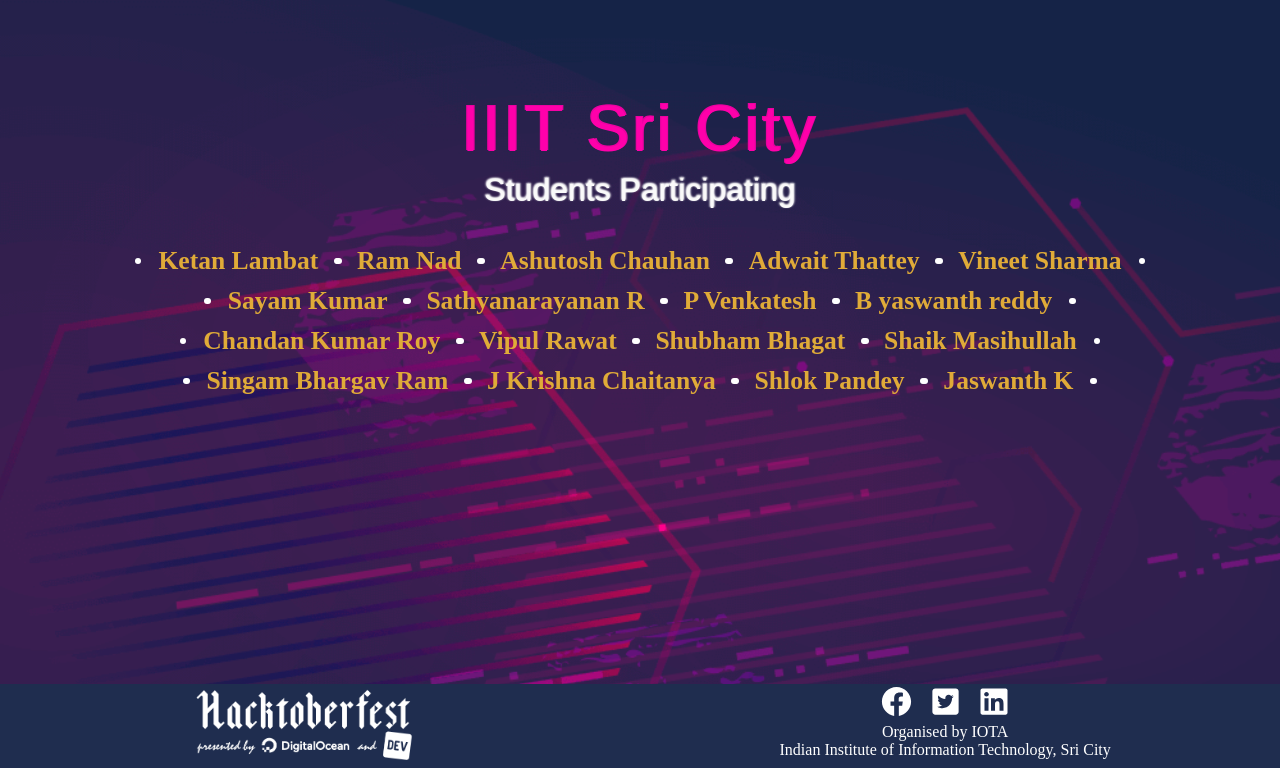
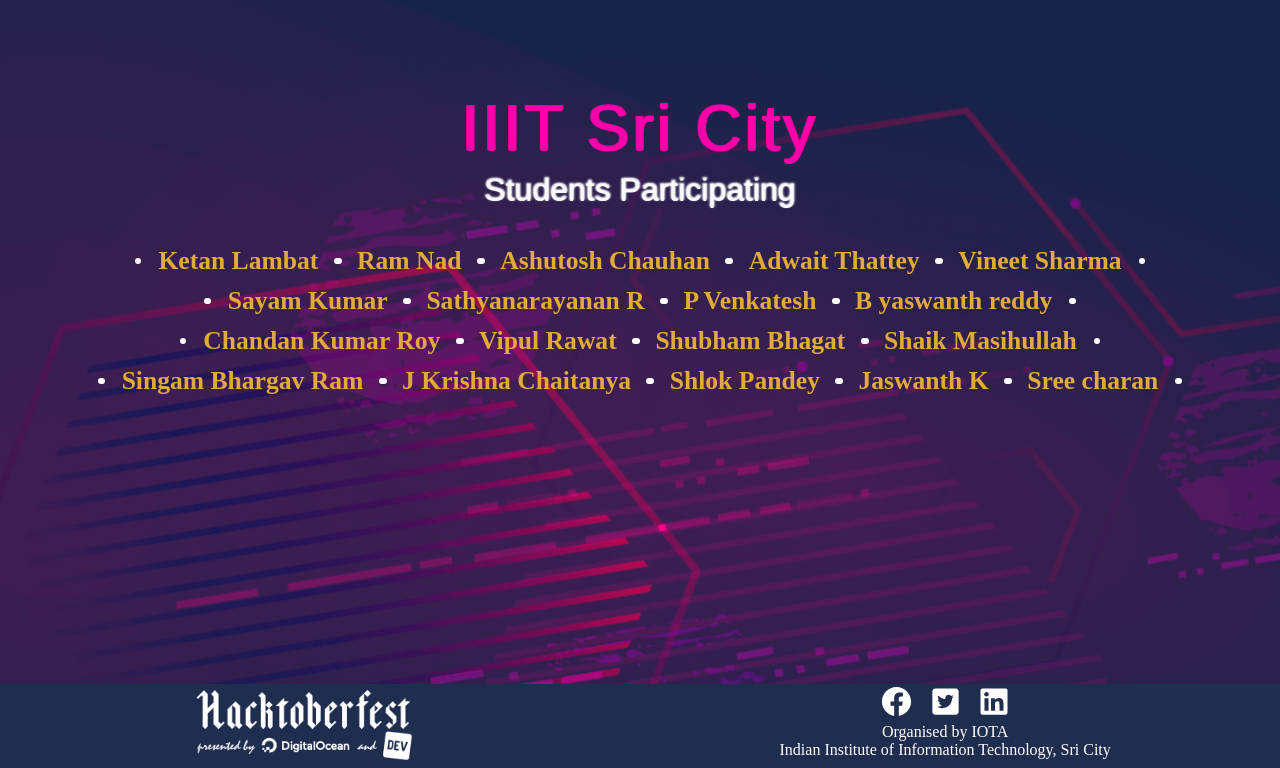
Before and after one commit to Project-Club-IIITS/hacktoberfest2019-participants, a Jekyll site: the page index.html, which Jekyll copies as it is, in a window 1280 px wide, cut to the strip 132-900 px from the top of the page. Built offline with Jekyll 4.4.1, drawn with Linux system fonts in a browser that asks for light colours; some web fonts are replaced.

Commit message:
my first repo

```diff
--- a/index.html
+++ b/index.html
@@ -63,6 +63,7 @@
                 <li><a href="https://github.com/chaitanya531">J Krishna Chaitanya</a></li>
                 <li><a href="https://github.com/b30wulffz">Shlok Pandey</a></li>
                 <li><a href="https://github.com/JazzKriss21">Jaswanth K</a></li>
+                <li><a href="https://github.com/sree-charan-10">Sree charan</a></li>
 
             </ul>
         </div>
```
